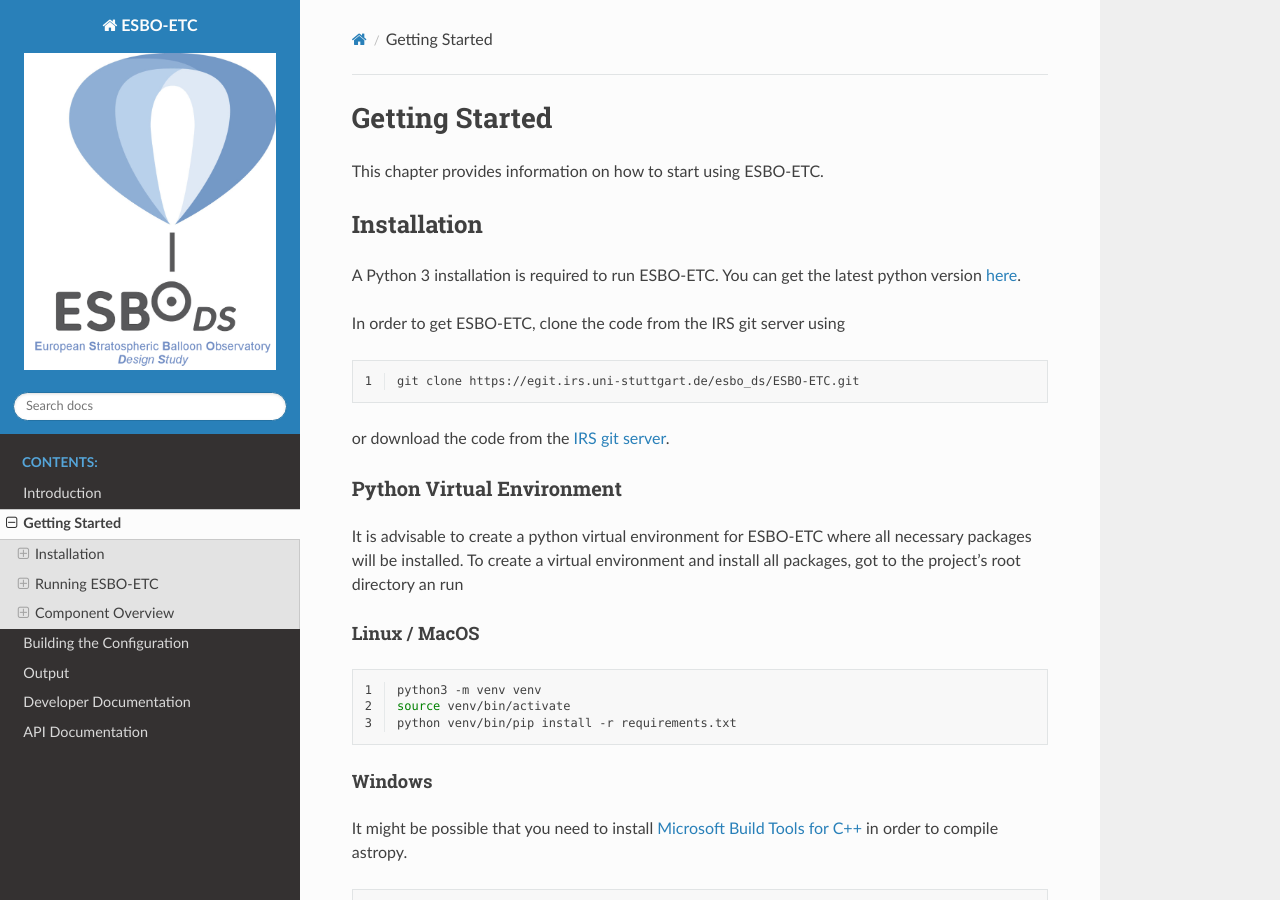
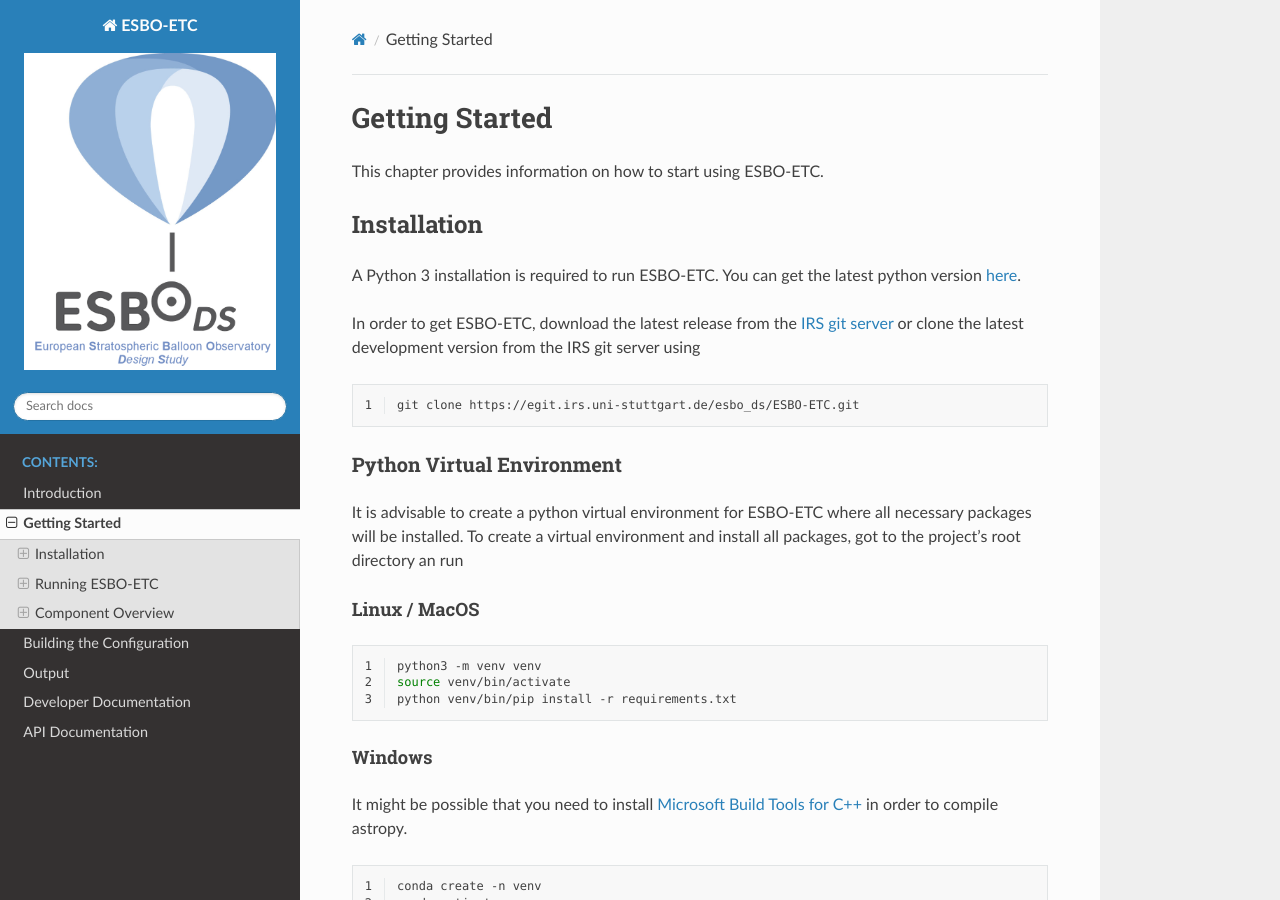
Before and after one commit to LukasK13/ESBO-ETC, a Sphinx documentation site: the page built from docs/source/usage/getting_started.rst, in a window 1280 px wide and 900 px high. Built offline with Sphinx 7.4.7 and the Read the Docs theme 2.0.0, drawn with Linux system fonts in a browser that asks for light colours.

Commit message:
Instruction to download release added

```diff
--- a/docs/source/usage/getting_started.rst
+++ b/docs/source/usage/getting_started.rst
@@ -9,14 +9,12 @@ Installation
 A Python 3 installation is required to run ESBO-ETC. You can get the latest python version
 `here <https://www.python.org/downloads/>`_.
 
-In order to get ESBO-ETC, clone the code from the IRS git server using
+In order to get ESBO-ETC, download the latest release from the `IRS git server <https://egit.irs.uni-stuttgart.de/esbo_ds/ESBO-ETC/releases>`_ or clone the latest development version from the IRS git server using
 
 .. code-block:: bash
     :linenos:
 
     git clone https://egit.irs.uni-stuttgart.de/esbo_ds/ESBO-ETC.git
-
-or download the code from the `IRS git server <https://egit.irs.uni-stuttgart.de/esbo_ds/ESBO-ETC>`_.
 
 Python Virtual Environment
 --------------------------
```
Also changed, not shown: 1 other file.
